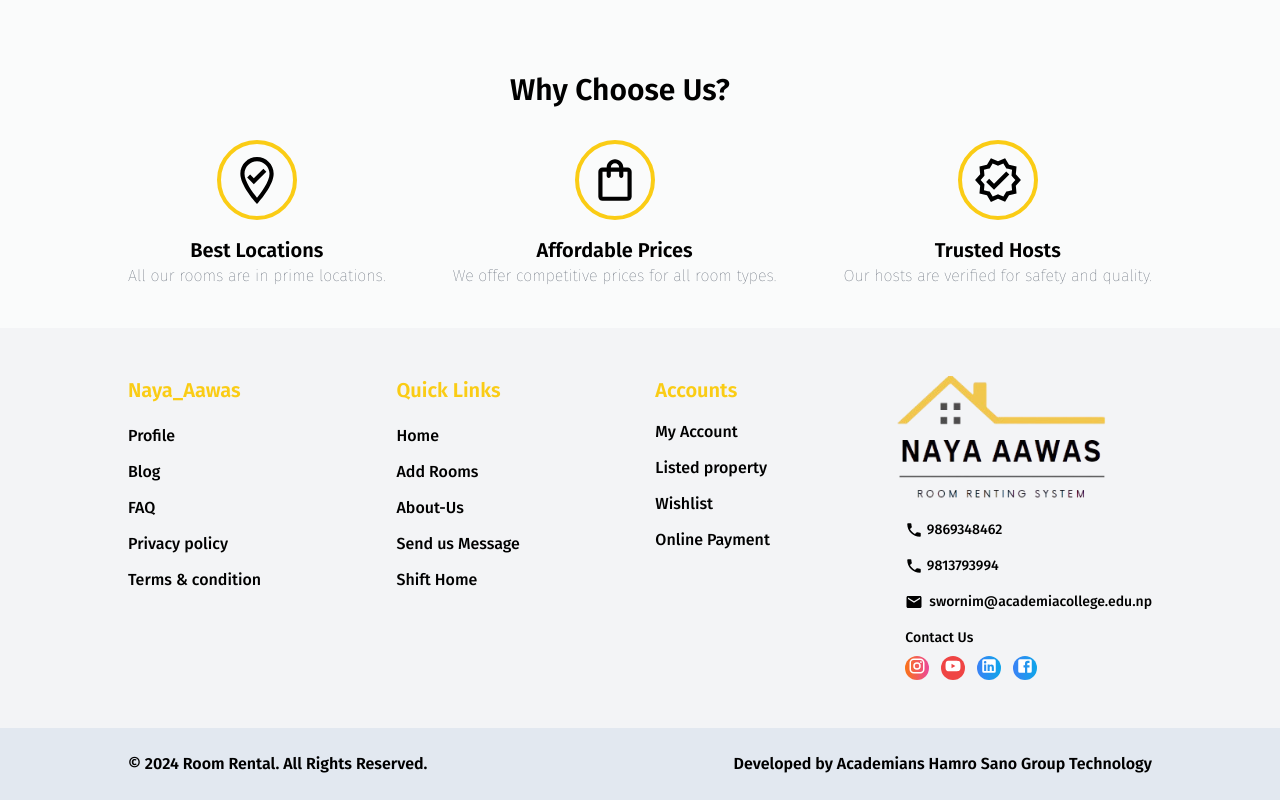
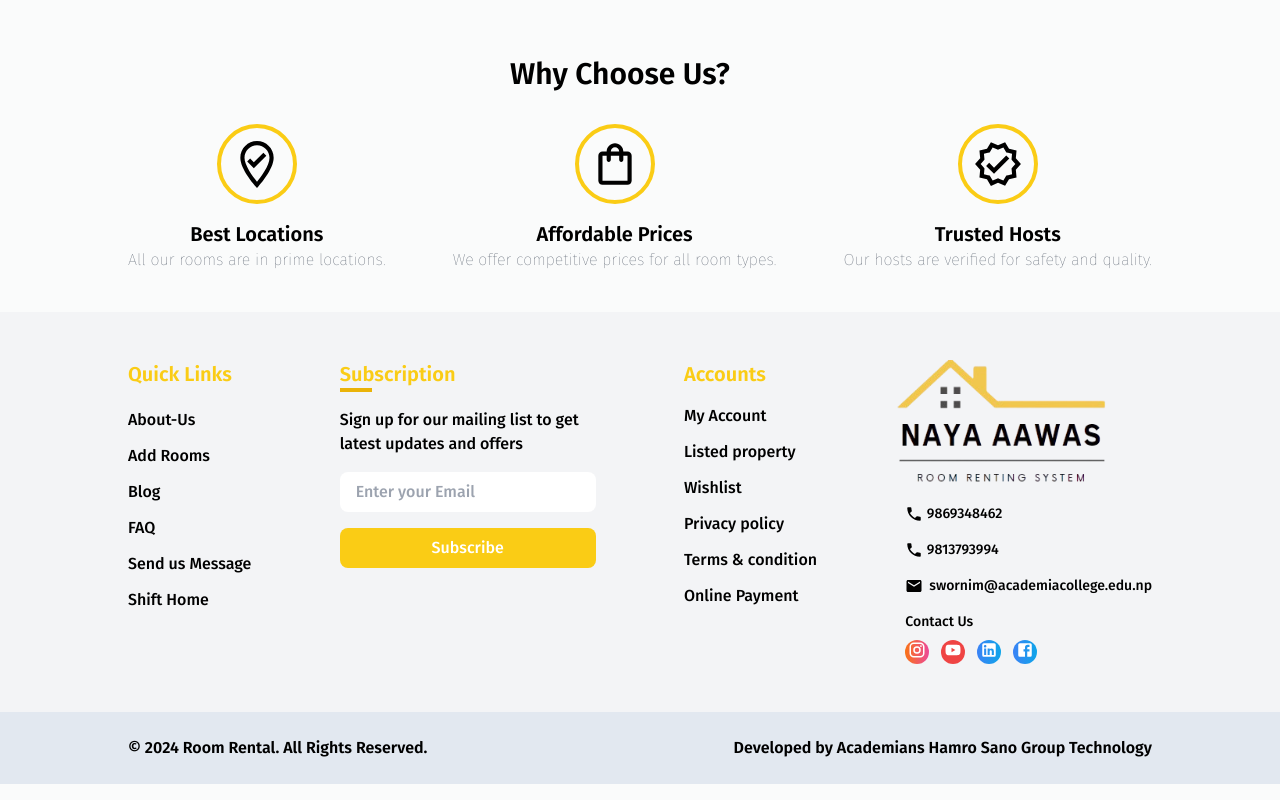
Before and after one commit to bhatta09/Room-Rental-System, a React (Vite) app: page / in a window 1280 px wide. Shown: the part 4212-5012 px from the top of the page. Built offline with nearby package versions, Linux system fonts and the light colour scheme; no server answers.

Commit message:
newslatter suscribe design complete

```diff
--- a/src/components/Footer.jsx
+++ b/src/components/Footer.jsx
@@ -20,9 +20,10 @@ const footerData = [
   },
   {
     navigationLinks: [
-      { label: "Home", path: "/" },
-      { label: "Add Rooms", path: "/profile" },
       { label: "About-Us", path: "/about" },
+      { label: "Add Rooms", path: "/profile/post-room" },
+      { label: "Blog", path: "/blog" },
+      { label: "FAQ", path: "/faq" },
       { label: "Send us Message", path: "/contact" },
       { label: "Shift Home", path: "/shift-home" },
     ],
@@ -31,7 +32,9 @@ const footerData = [
     Account: [
       { label: "My Account", path: "/Profile" },
       { label: "Listed property", path: "/profile" },
-      { label: "Wishlist", path: "/profile" },
+      { label: "Wishlist", path: "/profile/wishlist" },
+      { label: "Privacy policy", path: "/privacy" },
+      { label: "Terms & condition", path: "/terms" },
       { label: "Online Payment", path: "/online-payment" },
     ],
   },
@@ -61,21 +64,6 @@ const Footer = () => {
       {/* footer-content */}
       <div className="flex flex-wrap gap-12 p-12 md:justify-between lg:px-32 ">
       <div className="  flex flex-col gap-5 ">
-          <h3 className="text-xl font-semibold text-yellow-400">Naya_Aawas</h3>
-          <div className="flex flex-col">
-            {footerData[0].Aawas.map((data, index) => (
-              <Link
-                key={index}
-                to={data.path}
-                className="mb-3 text-base font-medium"
-              >
-                {data.label}
-              </Link>
-            ))}
-          </div>
-        </div>
-
-        <div className="  flex flex-col gap-5 ">
           <h3 className="text-xl font-semibold text-yellow-400">Quick Links</h3>
           <div className="flex flex-col">
             {footerData[1].navigationLinks.map((data, index) => (
@@ -89,6 +77,26 @@ const Footer = () => {
             ))}
           </div>
         </div>
+
+        <div className=" text-black w-1/4">
+  <h2 className="text-xl font-semibold text-yellow-400">Subscription</h2>
+  <div className="h-1 w-8 bg-yellow-500 mb-4 font-medium"></div>
+  <p className="mb-4 font-medium">Sign up for our mailing list to get latest updates and offers</p>
+  <form>
+    <input
+      type="email"
+      placeholder="Enter your Email"
+      className="w-full py-2 px-4 mb-4 rounded-lg text-black font-medium"
+    />
+    <button
+      type="submit"
+      className="w-full bg-yellow-400 text-white py-2 px-4 rounded-lg hover:bg-yellow-600 transition-colors font-medium"
+    >
+      Subscribe
+    </button>
+  </form>
+</div>
+
 
         <div className=" flex flex-col gap-4 ">
           <h3 className="text-xl font-semibold text-yellow-400">Accounts</h3>
@@ -104,7 +112,7 @@ const Footer = () => {
             ))}
           </div>
         </div>
-        <div className="text-sm font-medium flex flex-col gap-4 ">
+        <div className="text-sm font-medium flex flex-col gap-4  ">
           <img src={img} alt="" className="h-32 w-64 ml-[-32px]" />
           <Link>
             <label htmlFor="">
--- a/src/pages/FAQ.jsx
+++ b/src/pages/FAQ.jsx
@@ -35,7 +35,7 @@ const FAQ = () => {
         </div>
       </div>
 
-      <div className="mt-10 w-full">
+      <div className="mt-6 w-full">
         <h2 className="text-3xl font-bold mb-6">Frequently Asked Questions</h2>
         <div className="space-y-7">
           {faqData.map((faq, index) => (
--- a/src/pages/ShiftHome.jsx
+++ b/src/pages/ShiftHome.jsx
@@ -1,55 +1,15 @@
-import React from "react";
-
 const ShiftHome = () => {
   return (
-    <div className="relative bg-white py-12 lg:flex lg:items-center lg:justify-between">
-      <div className="max-w-7xl mx-auto px-4 sm:px-6 lg:px-8 lg:py-16 lg:gap-8 lg:items-center flex flex-col lg:flex-row">
-        {/* Left Side Text */}
-        <div className="text-left lg:w-1/2">
-          <div className="bg-yellow-100 inline-flex items-center px-3 py-1.5 rounded-full mb-4">
-            <span role="img" aria-label="thumbs up">
-              👍
-            </span>
-            <span className="ml-2 text-sm font-semibold">
-              100% Trusted car rental platform in the World
-            </span>
-          </div>
-
-          <h1 className="text-5xl font-bold tracking-tight text-gray-900">
-            Naya Aawas
-          </h1>
-          <h2 className="mt-2 text-4xl font-extrabold text-orange-500">
-            Find Your Perfect Room
-          </h2>
-          <p className="mt-4 text-lg text-gray-600">
-            Experience the ultimate in comfort, performance, and sophistication
-            with our luxury car rentals. From sleek sedans and stylish coupes to
-            spacious SUVs and elegant convertibles, we offer a range of premium
-            vehicles to suit your preferences and lifestyle.
-          </p>
-
-          <a
-            href="#"
-            className="mt-6 inline-flex items-center px-4 py-2 border border-transparent text-base font-medium rounded-md shadow-sm text-white bg-gray-900 hover:bg-gray-700"
-          >
-            View All Cars &rarr;
-          </a>
-        </div>
-
-        {/* Right Side Car Image */}
-        <div className="mt-12 lg:mt-0 lg:w-1/2 flex justify-center lg:justify-end">
-          <img
-            src="https://images.pexels.com/photos/2089698/pexels-photo-2089698.jpeg"
-            alt="Car"
-            className="w-4/5 h-auto"
-          />
-        </div>
+    <div className="flex justify-center mb-20 mt-20">
+      <div className="md:h-96 md:w-full rounded-lg overflow-hidden md:mx-56 mx-10">
+        <img
+          src="https://images.pexels.com/photos/5499120/pexels-photo-5499120.jpeg?auto=compress&cs=tinysrgb&w=1260&h=750&dpr=1"
+          alt="Shift Home"
+          className="object-cover w-full h-full"
+        />
       </div>
-
-      {/* Orange Background Stripe */}
-      <div className="absolute inset-y-0 right-0 w-1/3 bg-orange-500"></div>
     </div>
   );
-};
+}
 
 export default ShiftHome;
```
